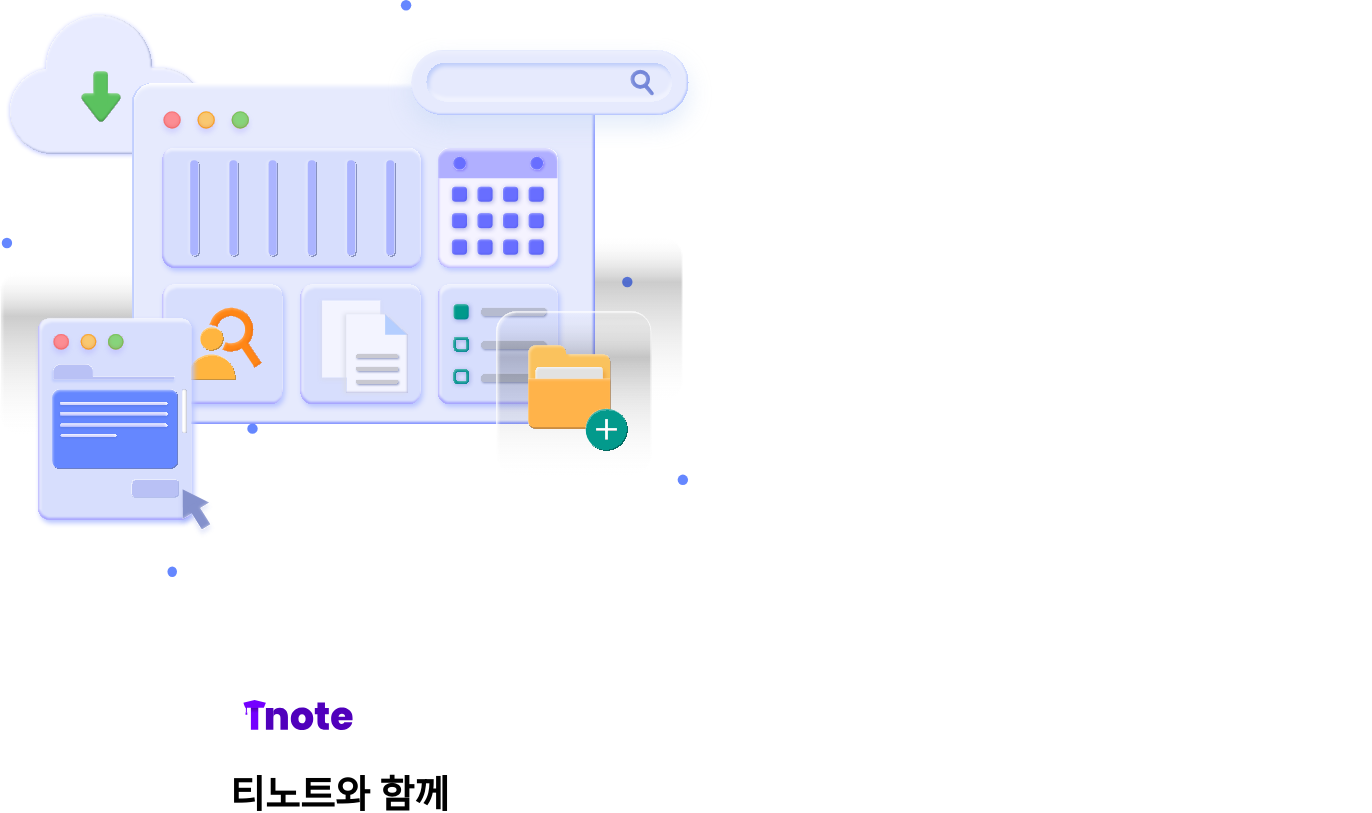
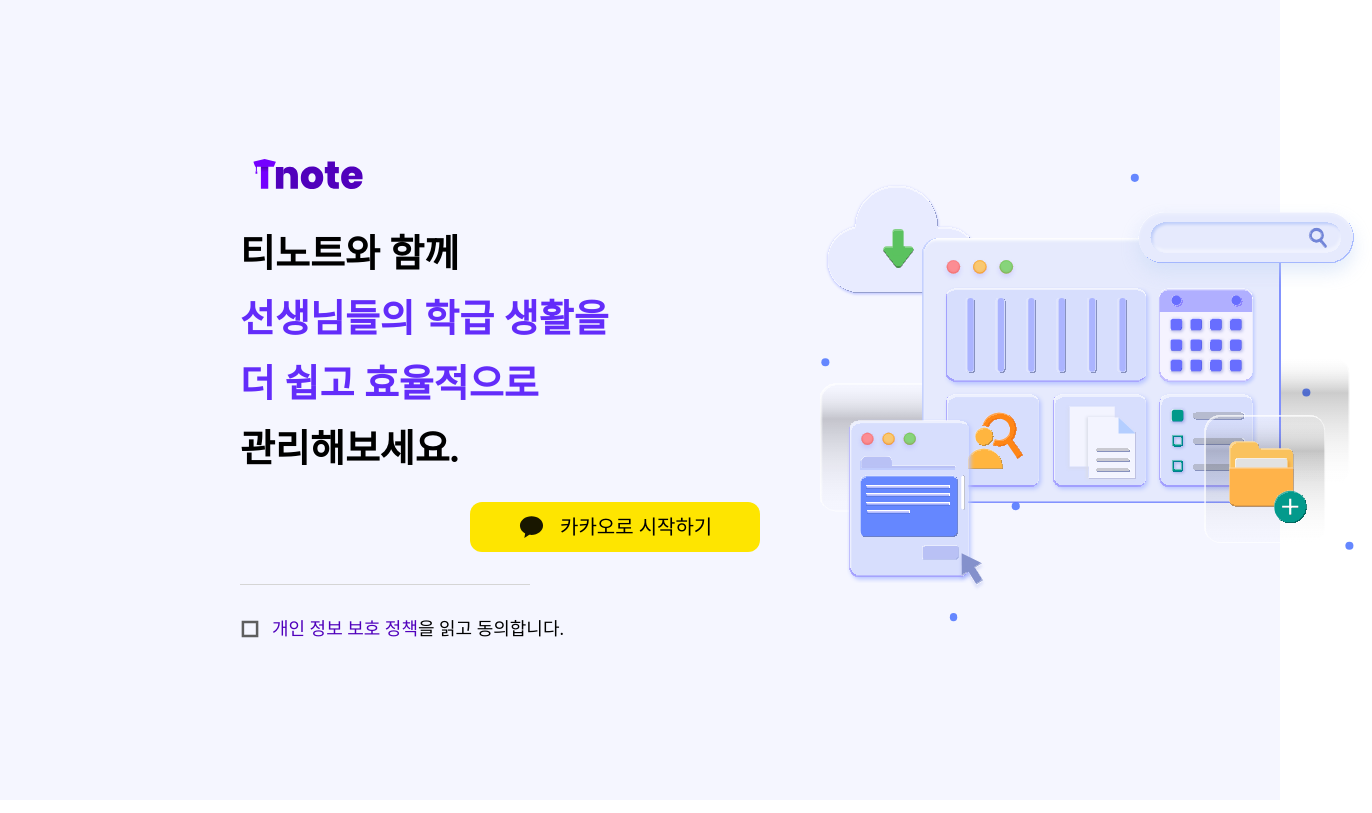
Before and after one commit to T-Notes/Tnote-FrontEnd, a React (Vite) app: page / in a window 1280 px wide. Shown: the top 813 px of the page, 1372 px wide, since content can reach past the window. Built offline with nearby package versions, Linux system fonts and the light colour scheme; a web font is replaced by a local one.

Commit message:
fix: 랜딩 페이지 배경 화면 수정

```diff
--- a/src/components/Landing/LandingLayout.tsx
+++ b/src/components/Landing/LandingLayout.tsx
@@ -3,10 +3,7 @@ import styled from 'styled-components';
 import { IcLogo } from '../../assets/icons';
 
 // styled //
-const SWrapper = styled.div`
-  margin-top: 120px;
-  margin-left: 230px;
-`;
+const SWrapper = styled.div``;
 
 const SContentWrapper = styled.section`
   margin-top: 30px;
--- a/src/pages/Landing.tsx
+++ b/src/pages/Landing.tsx
@@ -9,28 +9,41 @@ import KakaoLoginBtn from '../components/Landing/KakaoLoginBtn';
 import PrivacyPolicyCheckbox from '../components/Landing/PrivacyPolicyCheckbox';
 import PrivacyPolicyModal from '../components/Landing/PrivacyPolicyModal';
 import { IcBackgroundIconGroup } from '../assets/icons';
-
+import { useModals } from '../utils/useHooks/useModals';
 // import LandingBackgroundImage from '../assets/images/LandingBackgroundImage.png';
 
 // styled //
 const SLandingWrapper = styled.div`
   // 개선 : 웹 화면 크기에 따라 달라져야 함
   /* background-image: url(${'../assets/images/LandingBackgroundImage.png'}); // 추후 수정하기 */
-  background-size: cover;
-  background-position: center;
+  background-color: #f5f6ff;
+  display: flex;
+  align-items: center;
+  /* align-items: center;
+  justify-content: center; */
+  /* background-size: cover;
+  background-position: center; */
   width: 100%;
   height: 100vh;
-  position: absolute;
+  /* position: absolute; */
 
   @media (max-width: 768px) {
     background-size: auto;
   }
 `;
+
+const SIcBackgroundIconGroup = styled(IcBackgroundIconGroup)`
+  padding-left: 60px;
+`;
+
+const SBackContent = styled.div`
+  display: flex;
+  margin-left: 18.75%;
+`;
 const SUnderbar = styled.div`
   margin-top: 32px;
   margin-bottom: 32px;
   width: 290px;
-  margin-left: 230px;
   border-bottom: 1px solid #d5d5d5;
 `;
 const SPrivacyPolicyText = styled.span`
@@ -43,37 +56,27 @@ const SPrivacyPolicyPointText = styled(SPrivacyPolicyText)`
 `;
 const SPrivacyPolicyCheckboxSection = styled.div`
   display: flex;
-  align-items: center; /* 세로축 가운데 정렬 */
-  margin-left: 230px;
+  align-items: center;
 `;
 
 const Landing = () => {
-  const [isWarning, setIsWarning] = useState<boolean>(false);
-  const [showWarningModal, setShowWarningModal] = useState<boolean>(false);
-
-  const { isOpen, openModal, closeModal } = useModal(); //개인정보 정책 모달
-  const { isToggle, setIsToggle, handleChangeToggle } = useToggle(); // checked
+  const { isToggle, setIsToggle, handleChangeToggle } = useToggle();
+  const { openModal, closeModal } = useModals();
 
   const handleIsCheckedTrue = () => {
-    closeModal();
+    closeModal(PrivacyPolicyModal);
     setIsToggle(true);
   };
 
-  const closeWarmingModal = () => {
-    setShowWarningModal(false);
+  const handleClickLandingModal = () => {
+    openModal(PrivacyPolicyModal, { closeModal, handleIsCheckedTrue });
   };
-  useEffect(() => {
-    if (isWarning) {
-      setShowWarningModal(true);
-
-      setIsWarning(false);
-    }
-  }, [isWarning]);
   return (
     <SLandingWrapper>
-      <IcBackgroundIconGroup />
+      <SBackContent>
+        <div>
           <LandingLayout />
-      <KakaoLoginBtn onWarning={setIsWarning} isChecked={isToggle} />
+          <KakaoLoginBtn isChecked={isToggle} />
           <SUnderbar />
 
           <SPrivacyPolicyCheckboxSection>
@@ -81,22 +84,15 @@ const Landing = () => {
               isChecked={isToggle}
               onCheckboxChange={handleChangeToggle}
             />
-        <SPrivacyPolicyPointText onClick={openModal}>
+            <SPrivacyPolicyPointText onClick={handleClickLandingModal}>
               개인 정보 보호 정책
             </SPrivacyPolicyPointText>
             <SPrivacyPolicyText>을 읽고 동의합니다.</SPrivacyPolicyText>
           </SPrivacyPolicyCheckboxSection>
-      {/* 로그인 로직과 관련 */}
-      {showWarningModal && <WarningModal onClose={closeWarmingModal} />}
-      {isOpen && (
-        <>
-          <PrivacyPolicyModal
-            isOpen={isOpen}
-            onRequestClose={closeModal}
-            onPrivacyAgreement={handleIsCheckedTrue}
-          />
-        </>
-      )}
+        </div>
+
+        <SIcBackgroundIconGroup />
+      </SBackContent>
     </SLandingWrapper>
   );
 };
```
Also changed, not shown: src/assets/icons/backgroundIconGroup.svg. Lines whose indentation alone changed are shown as unchanged.
